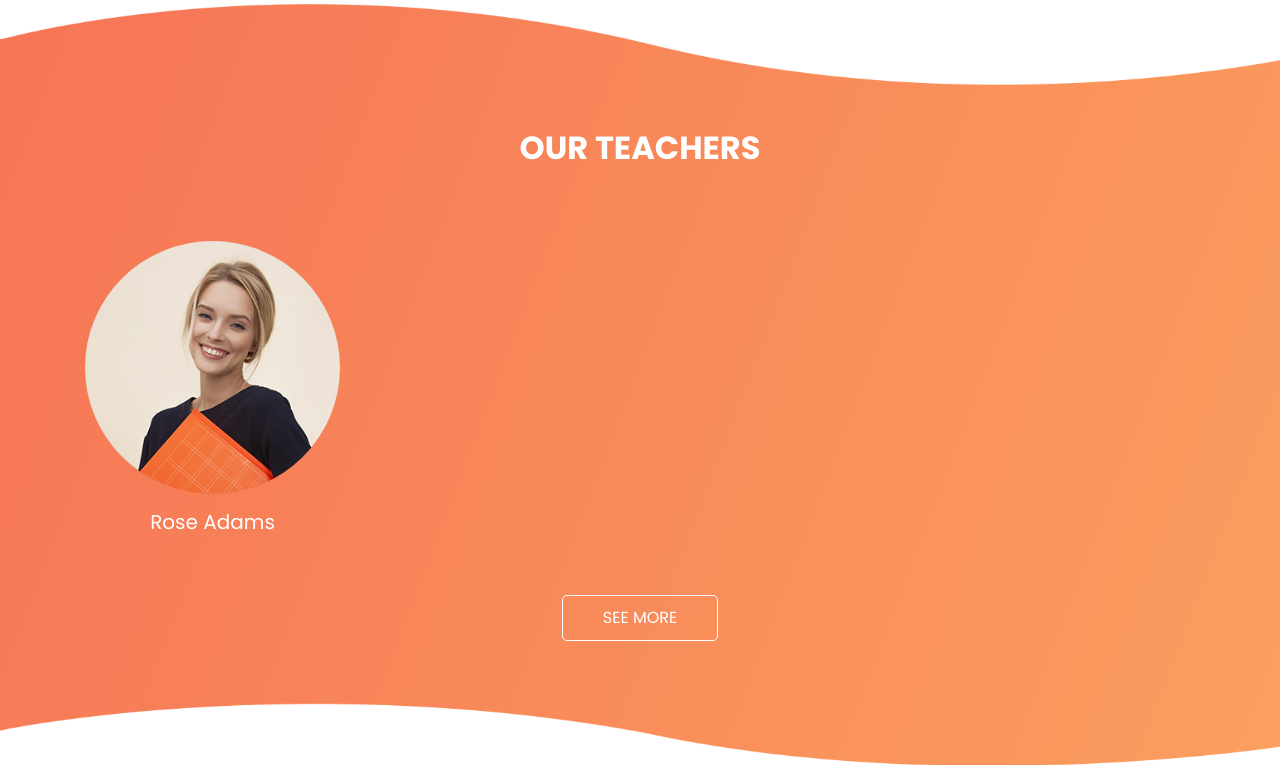
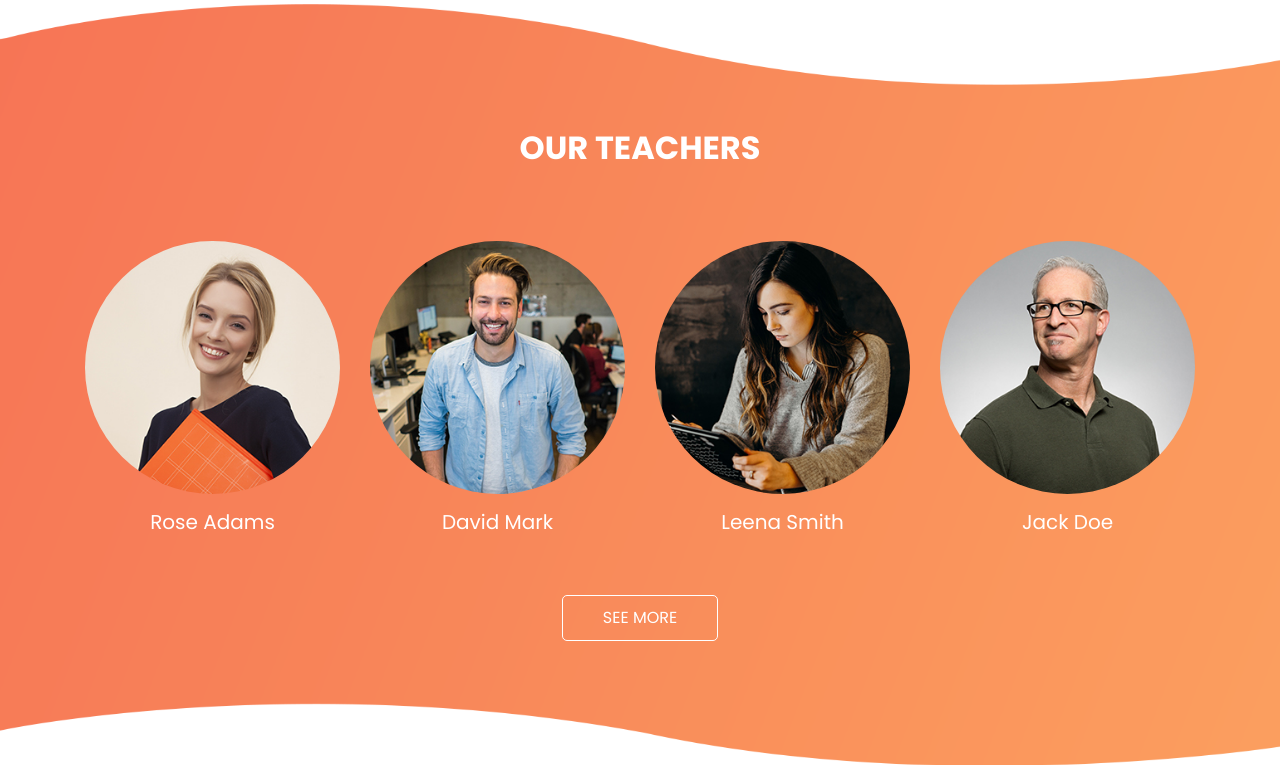
Before and after one commit to GokhanKaraomeroglu/Education_Website, a Django app: page / in a window 1280 px wide. Shown: the part 1516-2281 px from the top of the page. Run offline with Django 3.2, Linux system fonts and the light colour scheme; some libraries are stand-ins or nearby versions; some web fonts are replaced.

Commit message:
teacher section customized

```diff
--- a/home/templates/home/about.html
+++ b/home/templates/home/about.html
@@ -1,6 +1,7 @@
 
 {% extends 'base.html' %}
 
+{% load static %}
 
 {% block content %}
 
--- a/home/templates/home/index.html
+++ b/home/templates/home/index.html
@@ -133,8 +133,8 @@
   </section>
   <!-- end about section -->
 
-  <!-- teacher section -->
-  <section class="teacher_section ">
+   <!-- teacher section -->
+   <section class="teacher_section ">
     <div class="container">
       <div class="heading_container">
         <h2 class="">
@@ -146,7 +146,7 @@
           <div class="col-md-3 col-sm-6">
             <div class="box">
               <div class="img-box">
-                <img class="" src="{% static 'images/teacher-1.jpg' %}" alt="Card image cap">
+                <img class="" src="{% static 'images/teacher-1.jpg' %}"  alt="Card image cap">
               </div>
               <div class="detail-box">
                 <p>
@@ -157,7 +157,48 @@
               </div>
             </div>
           </div>
-
+          <div class="col-md-3 col-sm-6">
+            <div class="box">
+              <div class="img-box">
+                <img class="" src="{% static 'images/teacher-2.jpg' %}"  alt="Card image cap">
+              </div>
+              <div class="detail-box">
+                <p>
+                  <h5>
+                    David Mark
+                  </h5>
+                </p>
+              </div>
+            </div>
+          </div>
+          <div class="col-md-3 col-sm-6">
+            <div class="box">
+              <div class="img-box">
+                <img class="" src="{% static 'images/teacher-3.jpg' %}"  alt="Card image cap">
+              </div>
+              <div class="detail-box">
+                <p>
+                  <h5>
+                    Leena Smith
+                  </h5>
+                </p>
+              </div>
+            </div>
+          </div>
+          <div class="col-md-3 col-sm-6">
+            <div class="box">
+              <div class="img-box">
+                <img class="" src="{% static 'images/teacher-4.jpg' %}"  alt="Card image cap">
+              </div>
+              <div class="detail-box">
+                <p>
+                  <h5>
+                    Jack Doe
+                  </h5>
+                </p>
+              </div>
+            </div>
+          </div>
         </div>
       </div>
       <div class="btn-box">
```
Also changed, not shown: home/templates/home/teacher.html (+5 -4 lines).
